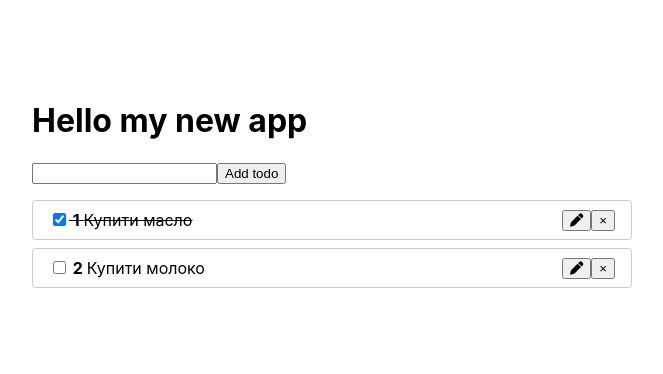
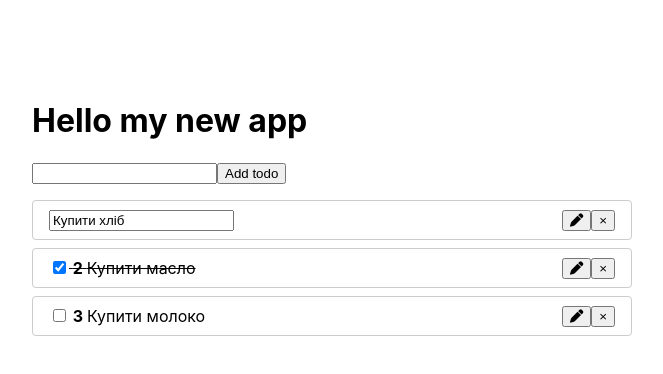
Before and after one commit to Pozakhmarnyi/my_app_todo, a React (Create React App) app: page / in a window 1280 px wide. Both pictures are taken after a click on the button 884 px from the left and 220 px from the top of the page. Shown: the top 374 px of the page, without its empty margins (308-971 px from the left). Built offline with nearby package versions, Linux system fonts and the light colour scheme.

Commit message:
ITEM editing works (Without mistakes)

```diff
--- a/src/appTodo.js
+++ b/src/appTodo.js
@@ -10,6 +10,10 @@ function AppTodo() {
     { id: 2, completed: true, title: "Купити масло" },
     { id: 3, completed: false, title: "Купити молоко" },
   ]);
+
+  // function actionEditList() {
+  //   setTodos(props);
+  // }
 
   function toggleTodo(id) {
     setTodos(
--- a/src/components/ToDoItem.js
+++ b/src/components/ToDoItem.js
@@ -1,19 +1,44 @@
 import React, { useContext } from "react";
-
+import { useState } from "react";
 import Context from "../context";
+import ToDoList from "./ToDoList";
 
 //  function ToDoItem({ todo, index,  onChange  ==    довільна назва ф-ції})
 // подію в батьківський елемент  передаю так в метод-> <input type="checkbox"  ПОДІЯ onChange={() => МЕТОД onChange(todo.id)} />
 
-function ToDoItem({ todo, index, onChange }) {
+function ToDoItem({ todo, index, onChange, toDoList }) {
   const { removeTodo } = useContext(Context);
 
+  const [editor, setEditor] = useState(false);
+  const [text, setText] = useState(todo.title);
+  const [editID, setEditID] = useState(null);
   const classes = [];
   if (todo.completed) {
     classes.push("done");
   }
 
+  function actionEnableEditor() {
+    setEditor(true);
+  }
+
+  function actionDisableEditor() {
+    let newList = [];
+    newList = toDoList.map((element) => {
+      if (element.id === todo.id) element.title = text;
+    });
+    console.log(toDoList);
+    // console.log(text);
+    setEditID(todo.id);
+    setEditor(false);
+  }
+  function actionSaveEditor(event) {
+    setText(event.target.value);
+  }
+
   return (
+    <>
+      {!editor && (
+        <>
           <li className="ToDoItem">
             {/* оскільки className має бути сткорою
       щоб треба перевести масив до СТРОКИ використовую метод join
@@ -28,12 +53,45 @@ function ToDoItem({ todo, index, onChange }) {
               {todo.title}
             </span>
             <span className="space_for_button">
-        <button className="edit_title" onClick={() => removeTodo(todo.id)}>
+              <button
+                className="edit_title"
+                type="edit"
+                onClick={actionEnableEditor}
+              >
                 <i className="fas fa-pen"></i>
               </button>
               <button onClick={() => removeTodo(todo.id)}>&times;</button>
             </span>
           </li>
+        </>
+      )}
+
+      {editor && (
+        <li className="ToDoItem">
+          {/* оскільки className має бути сткорою
+  щоб треба перевести масив до СТРОКИ використовую метод join
+   join - об"єднує кожен ЕЛЕМЕНТ масиву через " " */}
+          <span className={classes.join(" ")}>
+            <input
+              type="text"
+              checked={todo.completed}
+              value={text}
+              onChange={actionSaveEditor}
+            />
+          </span>
+          <span className="space_for_button">
+            <button
+              className="edit_title"
+              type="edit"
+              onClick={actionDisableEditor}
+            >
+              <i className="fas fa-pen"></i>
+            </button>
+            <button onClick={() => removeTodo(todo.id)}>&times;</button>
+          </span>
+        </li>
+      )}
+    </>
   );
 }
 
--- a/src/components/ToDoList.js
+++ b/src/components/ToDoList.js
@@ -14,8 +14,11 @@ function ToDoList(props) {
           <ToDoItem
             todo={todo}
             key={todo.id}
+            id={todo.id}
+            title={todo.title}
             index={index}
             onChange={props.onToggle}
+            toDoList={props.todos}
           />
         );
       })}
```
Lines whose indentation alone changed are shown as unchanged.
